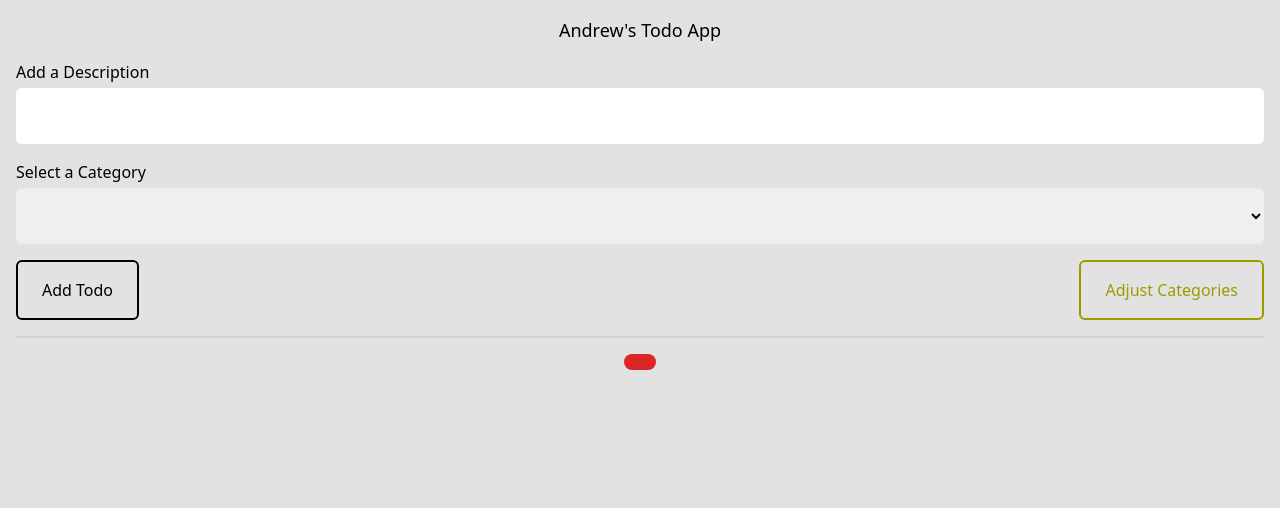
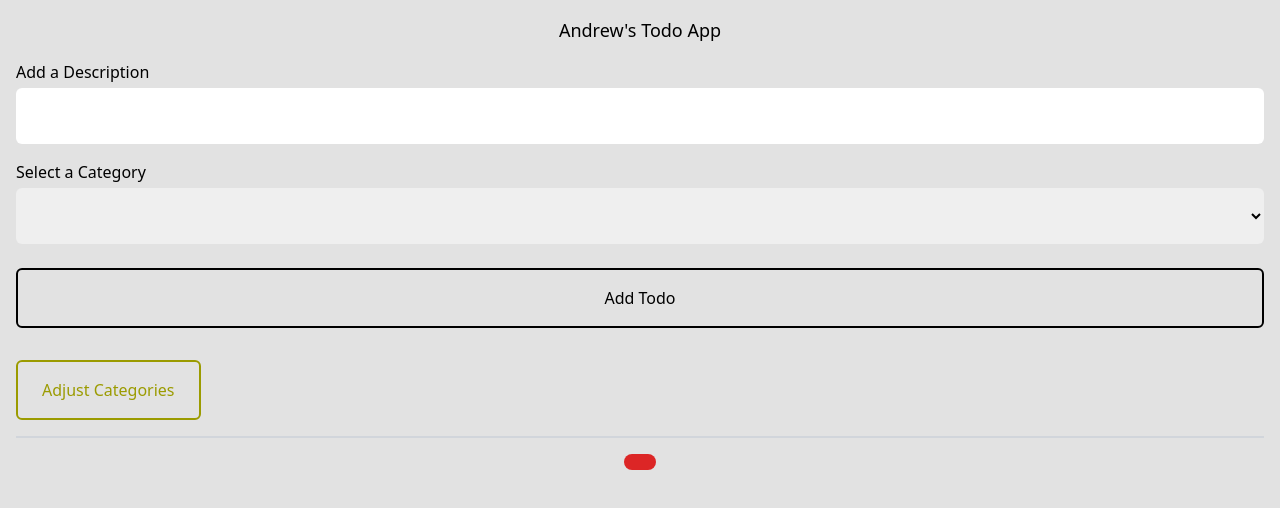
Before and after one commit to Andyrooooo/fullstack-todo-app, a website: page index.html in a window 1280 px wide. Drawn offline with nearby package versions, Linux system fonts and the light colour scheme; no server answers.

Commit message:
fixed issue with adjust categories button triggering alerts

```diff
--- a/index.html
+++ b/index.html
@@ -32,11 +32,12 @@
             </select>
         </div>
 
-        <div class="flex justify-between">
-            <input type="submit" class="addBTN basis-full border-sm py-4 px-6 rounded-md  mb-4" value="Add Todo" />
-            <button class="toggleCategoriesBTN basis-full border-sm py-4 px-6 rounded-md mb-4">Adjust Categories</button>
+        <div class="flex justify-center">
+            <input type="submit" class="addBTN border-sm py-4 w-full rounded-md  mt-2 mb-8" value="Add Todo" />
         </div>
     </form>
+
+    <button class="toggleCategoriesBTN border-sm py-4 px-6 rounded-md mb-4">Adjust Categories</button>
 
 
 
--- a/todos.js
+++ b/todos.js
@@ -324,7 +324,6 @@ deleteCategoryBTN.addEventListener("click", async () => {
             }
         }
     })
-    // }
 })
 
 
```
Lines whose indentation alone changed are shown as unchanged.
